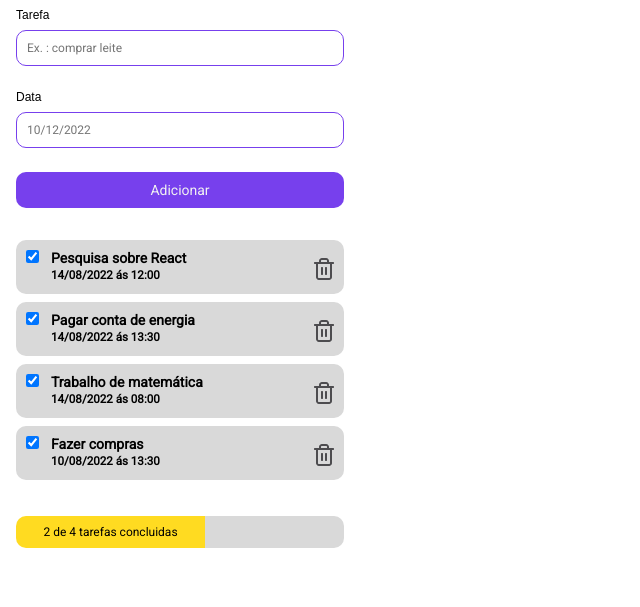
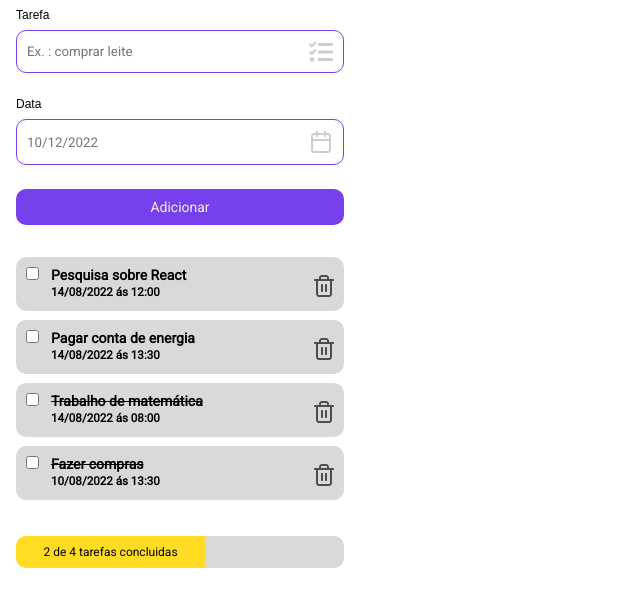
Before and after one commit to wanilk/app-listaDeTarefas, a plain HTML site: page index.html in a window 1280 px wide. Shown: the part 77-684 px from the top of the page, without its empty margins (0-640 px from the left). Drawn offline with Linux system fonts and the light colour scheme.

Commit message:
atualizando o imput

```diff
--- a/assest/css/estilo.css
+++ b/assest/css/estilo.css
@@ -50,7 +50,12 @@
     border-radius: 10px;
     box-sizing: border-box;
     font-size: 12px;
+    display: flex;
+    justify-content: space-between;
+}
 
+.input > input{
+    border: none;
 }
 
 .botaoAdicionar{
@@ -69,16 +74,21 @@
     color: #F1F1F1;
 }
 
+.container-01{
+    margin: 16px;
+    margin-top: 32px;
+}
+
 .boxTarefas{
     background-color: #D9D9D9;
     padding: 10px;
-    margin-top: 32px;
     width: 328px;
     border-radius: 10px;
     box-sizing: border-box;
     display: flex;
     align-items: flex-end;
     justify-content: space-between;
+    margin-top: 9px;
 }
 
 .boxTarefasFazer{
@@ -91,10 +101,13 @@
 
 .espacoBox{
     margin-left: 12px;
-
 }
 
-.boxTarefas-01{
+.linhasTracejadas{
+    text-decoration-line: line-through;
+}
+
+/*.boxTarefas-01{
     background-color: #D9D9D9;
     padding: 10px;
     margin-top: 8px;
@@ -104,7 +117,7 @@
     display: flex;
     align-items: flex-end;
     justify-content: space-between;
-}
+}*/
 
 .fazerExcluirTarefa{
     font-size: 12px;
--- a/index.html
+++ b/index.html
@@ -29,18 +29,25 @@
 
     </header>
 
+
     <div>
 
         <form class="form">
 
             <div>
                 <label for="tarefa" class="label" >Tarefa</label>
-                <input type="text" class="input" id="tarefa" placeholder="Ex. : comprar leite" >
+                <div class="input">
+                <input type="text"  id="tarefa" placeholder="Ex. : comprar leite" >
+                <img src="../app-listaDeTarefas/assest/img/marcadorTexto.png" alt="">
+                </div>
             </div>
 
             <div>
                 <label for="date" class="label">Data</label>
-                <input type="text" class="input" id="date" placeholder="10/12/2022" >
+                <div class="input">
+                <input type="text"  id="date" placeholder="10/12/2022" >
+                <img src="../app-listaDeTarefas/assest/img/calendario.png" alt="">
+                </div>
             </div>
 
             <div class="botaoAdicionar">
@@ -48,11 +55,13 @@
                    Adicionar
                </div>
             </div>
+        </form>
 
+        <div class="container-01">
             <div class="boxTarefas">
                 <div class="boxTarefasFazer">
                     <div>
-                        <input type="checkbox" id="termos" checked>
+                        <input type="checkbox" id="termos" >
                     </div>
                     <div class="espacoBox">
                         <div class="fazerExcluirTarefa">
@@ -70,10 +79,10 @@
                 </div>
             </div>
 
-            <div class="boxTarefas-01">
+            <div class="boxTarefas">
                 <div class="boxTarefasFazer">
                     <div>
-                        <input type="checkbox" id="termos" checked>
+                        <input type="checkbox" id="termos" >
                     </div>
                     <div class="espacoBox">
                         <div class="fazerExcluirTarefa">
@@ -91,14 +100,14 @@
                 </div>
             </div>
 
-            <div class="boxTarefas-01">
+            <div class="boxTarefas">
                 <div class="boxTarefasFazer">
                     <div>
-                        <input type="checkbox" id="termos" checked>
+                        <input type="checkbox" id="termos" >
                     </div>
                     <div class="espacoBox">
                         <div class="fazerExcluirTarefa">
-                            <h3>Trabalho de matemática</h3>
+                            <h3 class="linhasTracejadas">Trabalho de matemática</h3>
                         </div>
                         <div>
                             <h5>14/08/2022 ás 08:00</h5>
@@ -112,14 +121,14 @@
                 </div>
             </div>
 
-            <div class="boxTarefas-01">
+            <div class="boxTarefas">
                 <div class="boxTarefasFazer">
                     <div>
-                        <input type="checkbox" id="termos" checked>
+                        <input type="checkbox" id="termos" >
                     </div>
                     <div class="espacoBox">
                         <div class="fazerExcluirTarefa">
-                            <h3>Fazer compras</h3>
+                            <h3 class="linhasTracejadas">Fazer compras</h3>
                         </div>
                         <div>
                             <h5>10/08/2022 ás 13:30</h5>
@@ -130,6 +139,8 @@
                     <img src="../app-listaDeTarefas/assest/img/lixeira.png" alt="lixeira">
                 </div>
             </div>
+
+
             <div class="barraStatus">
                 <div class="barraStatusFeito">
                     <p>2 de 4 tarefas concluidas</p>
@@ -138,9 +149,10 @@
 
                 </div>
             </div>
+        </div>
 
 
-        </form>
+
 
     </div>
 
```
